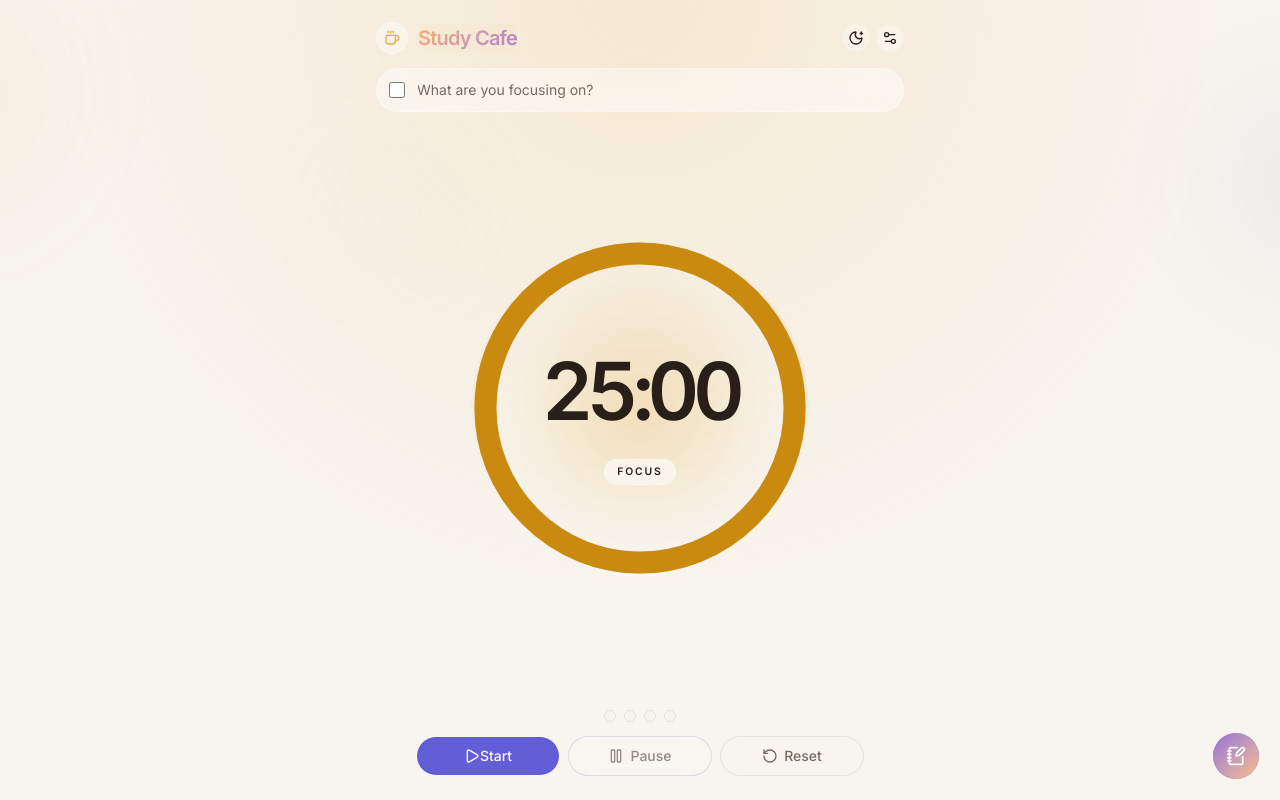
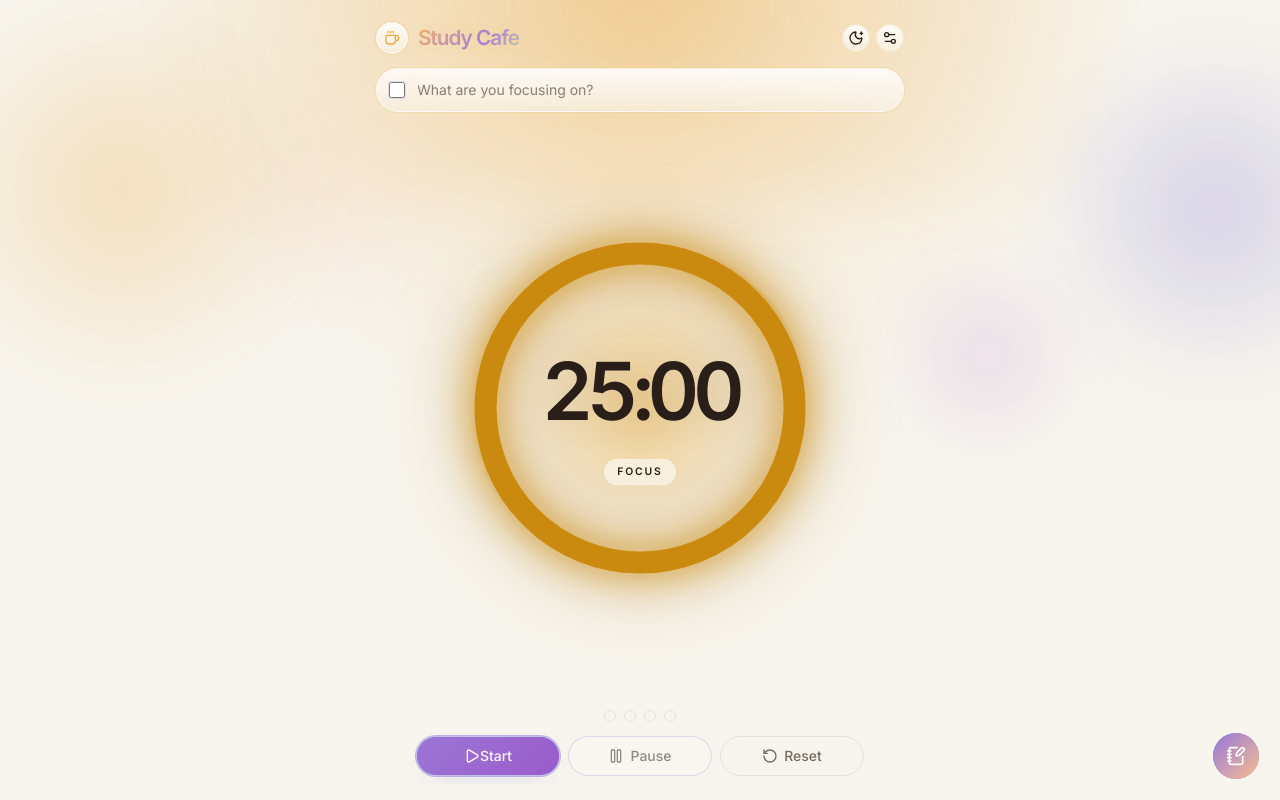
Before and after one commit to jsjasee/study-timer, a Next.js app: page / in a window 1280 px wide. Built offline with nearby package versions, Linux system fonts and the light colour scheme.

Commit message:
ui overhaul

```diff
--- a/app/globals.css
+++ b/app/globals.css
@@ -90,10 +90,14 @@
   --ring-glow-short: oklch(0.7 0.11 185);
   --ring-glow-long: oklch(0.68 0.09 145);
   --ring-track: oklch(0 0 0 / 0.06);
-  --aurora-base: color-mix(in oklch, var(--accent) 16%, transparent);
-  --aurora-blob-1: color-mix(in oklch, var(--accent) 22%, transparent);
-  --aurora-blob-2: color-mix(in oklch, var(--primary) 18%, transparent);
-  --aurora-blob-3: color-mix(in oklch, oklch(0.9 0.05 40) 18%, transparent);
+  --ring-track-strong: color-mix(in oklch, white 92%, var(--background) 8%);
+  --aurora-base: color-mix(in oklch, var(--accent) 26%, transparent);
+  --aurora-blob-1: color-mix(in oklch, var(--accent) 36%, transparent);
+  --aurora-blob-2: color-mix(in oklch, var(--primary) 28%, transparent);
+  --aurora-blob-3: color-mix(in oklch, oklch(0.9 0.05 40) 26%, transparent);
+  --aurora-blob-4: color-mix(in oklch, oklch(0.66 0.14 310) 24%, transparent);
+  --aurora-cafe-glow: color-mix(in oklch, var(--accent) 34%, transparent);
+  --aurora-window: color-mix(in oklch, white 16%, transparent);
 }
 
 .dark {
@@ -135,10 +139,14 @@
   --ring-glow-short: oklch(0.78 0.13 185);
   --ring-glow-long: oklch(0.75 0.1 145);
   --ring-track: oklch(1 0 0 / 0.08);
-  --aurora-base: color-mix(in oklch, var(--primary) 14%, transparent);
-  --aurora-blob-1: color-mix(in oklch, var(--primary) 20%, transparent);
-  --aurora-blob-2: color-mix(in oklch, var(--accent) 14%, transparent);
-  --aurora-blob-3: color-mix(in oklch, oklch(0.62 0.08 250) 16%, transparent);
+  --ring-track-strong: color-mix(in oklch, white 90%, var(--background) 10%);
+  --aurora-base: color-mix(in oklch, var(--primary) 22%, transparent);
+  --aurora-blob-1: color-mix(in oklch, var(--primary) 34%, transparent);
+  --aurora-blob-2: color-mix(in oklch, var(--accent) 24%, transparent);
+  --aurora-blob-3: color-mix(in oklch, oklch(0.62 0.08 250) 24%, transparent);
+  --aurora-blob-4: color-mix(in oklch, oklch(0.7 0.14 290) 24%, transparent);
+  --aurora-cafe-glow: color-mix(in oklch, var(--accent) 28%, transparent);
+  --aurora-window: color-mix(in oklch, white 10%, transparent);
 }
 
 @layer base {
@@ -152,11 +160,13 @@
 
   body {
     @apply min-h-full bg-background text-foreground;
-    background-image: linear-gradient(
-      180deg,
-      var(--background),
-      color-mix(in oklch, var(--background) 94%, black 6%)
-    );
+    background-image:
+      radial-gradient(circle at 50% -12%, color-mix(in oklch, var(--aurora-cafe-glow) 82%, transparent), transparent 34%),
+      linear-gradient(
+        180deg,
+        color-mix(in oklch, var(--background) 94%, black 6%),
+        var(--background)
+      );
   }
 }
 
@@ -166,8 +176,8 @@
 
 .aurora-blob {
   background: radial-gradient(circle at center, var(--aurora-blob-1), transparent 68%);
-  filter: blur(44px);
-  opacity: 0.55;
+  filter: blur(30px);
+  opacity: 0.82;
   will-change: transform;
 }
 
@@ -177,6 +187,30 @@
 
 .aurora-blob-accent {
   background: radial-gradient(circle at center, var(--aurora-blob-3), transparent 68%);
+}
+
+.aurora-blob-violet {
+  background: radial-gradient(circle at center, var(--aurora-blob-4), transparent 68%);
+}
+
+.aurora-cafe-glow {
+  background: radial-gradient(
+    circle at 50% 10%,
+    var(--aurora-cafe-glow),
+    transparent 72%
+  );
+  filter: blur(32px);
+  opacity: 0.9;
+}
+
+.aurora-window-haze {
+  background: radial-gradient(
+    ellipse at center,
+    var(--aurora-window),
+    transparent 74%
+  );
+  filter: blur(36px);
+  opacity: 0.38;
 }
 
 .shimmer-button {
@@ -211,11 +245,11 @@
 .donut-glow {
   background: radial-gradient(
     circle at center,
-    color-mix(in oklch, var(--donut-glow-color) 26%, transparent),
+    color-mix(in oklch, var(--donut-glow-color) 38%, transparent),
     transparent 62%
   );
-  filter: blur(20px);
-  opacity: 0.9;
+  filter: blur(14px);
+  opacity: 1;
   transition: background 0.3s ease;
 }
 
@@ -223,27 +257,41 @@
   animation: donut-breathe 4.8s ease-in-out infinite;
 }
 
+.donut-halo {
+  background: radial-gradient(
+    circle at center,
+    color-mix(in oklch, var(--donut-glow-color) 18%, transparent),
+    transparent 58%
+  );
+  filter: blur(30px);
+  opacity: 0.95;
+}
+
+.donut-halo-running {
+  animation: donut-halo-breathe 5.2s ease-in-out infinite;
+}
+
 .donut-orbit {
   background: conic-gradient(
     from 0deg,
-    transparent 0deg 32deg,
-    color-mix(in oklch, var(--donut-glow-color) 82%, transparent) 70deg,
-    transparent 112deg 235deg,
-    color-mix(in oklch, var(--donut-glow-color) 35%, transparent) 280deg,
+    transparent 0deg 18deg,
+    color-mix(in oklch, var(--donut-glow-color) 92%, transparent) 48deg,
+    transparent 92deg 210deg,
+    color-mix(in oklch, var(--donut-glow-color) 54%, transparent) 258deg,
     transparent 330deg 360deg
   );
-  filter: blur(7px);
-  opacity: 0.5;
+  filter: blur(5px);
+  opacity: 0.78;
   transition: opacity 0.3s ease, background 0.3s ease;
   -webkit-mask: radial-gradient(
     farthest-side,
-    transparent calc(100% - 20px),
-    #000 calc(100% - 16px)
+    transparent calc(100% - 18px),
+    #000 calc(100% - 13px)
   );
   mask: radial-gradient(
     farthest-side,
-    transparent calc(100% - 20px),
-    #000 calc(100% - 16px)
+    transparent calc(100% - 18px),
+    #000 calc(100% - 13px)
   );
 }
 
@@ -252,7 +300,24 @@
 }
 
 .donut-orbit-idle {
-  opacity: 0.22;
+  opacity: 0.4;
+}
+
+.next-phase-button::before {
+  content: "";
+  position: absolute;
+  inset: -2px;
+  border-radius: inherit;
+  background: linear-gradient(
+    120deg,
+    color-mix(in oklch, var(--accent) 92%, white 8%),
+    color-mix(in oklch, var(--primary) 28%, var(--accent) 72%),
+    color-mix(in oklch, var(--accent) 92%, white 8%)
+  );
+  z-index: -1;
+  opacity: 0.9;
+  filter: blur(6px);
+  animation: next-phase-rim 3.2s linear infinite;
 }
 
 @keyframes shimmer-sweep {
@@ -279,6 +344,19 @@
   }
 }
 
+@keyframes donut-halo-breathe {
+  0%,
+  100% {
+    transform: scale(0.96);
+    opacity: 0.72;
+  }
+
+  50% {
+    transform: scale(1.035);
+    opacity: 1;
+  }
+}
+
 @keyframes donut-orbit-spin {
   from {
     transform: rotate(0deg);
@@ -289,6 +367,16 @@
   }
 }
 
+@keyframes next-phase-rim {
+  from {
+    filter: blur(6px) hue-rotate(0deg);
+  }
+
+  to {
+    filter: blur(6px) hue-rotate(18deg);
+  }
+}
+
 ::selection {
   background: color-mix(in oklch, var(--primary) 25%, transparent);
 }
--- a/components/app/app-header.tsx
+++ b/components/app/app-header.tsx
@@ -17,13 +17,17 @@ export function AppHeader({
   const ThemeIcon = theme === "light" ? MoonStar : SunMedium
 
   return (
-    <header className="flex min-h-11 items-center justify-between gap-3">
+    <header className="relative flex min-h-11 items-center justify-between gap-3">
+      <div
+        aria-hidden="true"
+        className="absolute inset-x-[14%] top-[-60%] h-16 rounded-full bg-[radial-gradient(circle,color-mix(in_oklch,var(--accent)_22%,transparent),transparent_72%)] blur-2xl"
+      />
       <div className="flex min-w-0 items-center gap-2.5">
-        <div className="flex size-8 shrink-0 items-center justify-center rounded-full border border-white/30 bg-white/40 text-accent shadow-[0_8px_24px_-14px_var(--accent)] backdrop-blur-md dark:border-white/10 dark:bg-white/8">
+        <div className="flex size-8 shrink-0 items-center justify-center rounded-full border border-white/35 bg-[linear-gradient(180deg,color-mix(in_oklch,var(--card)_72%,white_28%),color-mix(in_oklch,var(--card)_56%,transparent))] text-accent shadow-[0_0_0_1px_color-mix(in_oklch,var(--accent)_24%,transparent),0_10px_26px_-14px_color-mix(in_oklch,var(--accent)_55%,transparent)] backdrop-blur-md dark:border-white/10 dark:bg-[linear-gradient(180deg,color-mix(in_oklch,var(--card)_88%,white_12%),color-mix(in_oklch,var(--card)_36%,transparent))]">
           <Coffee className="size-4" />
         </div>
-        <h1 className="truncate text-lg font-semibold tracking-[-0.04em] text-foreground sm:text-xl">
-          <span className="bg-[linear-gradient(135deg,color-mix(in_oklch,var(--accent)_84%,white_16%),color-mix(in_oklch,var(--primary)_72%,white_28%))] bg-clip-text text-transparent drop-shadow-[0_0_16px_color-mix(in_oklch,var(--accent)_24%,transparent)]">
+        <h1 className="truncate text-[1.18rem] font-semibold tracking-[-0.05em] text-foreground sm:text-[1.3rem]">
+          <span className="bg-[linear-gradient(135deg,color-mix(in_oklch,var(--accent)_90%,white_10%)_0%,color-mix(in_oklch,var(--primary)_74%,white_26%)_65%,color-mix(in_oklch,var(--ring-short)_54%,white_46%)_100%)] bg-clip-text text-transparent drop-shadow-[0_0_20px_color-mix(in_oklch,var(--accent)_32%,transparent)]">
             Study Cafe
           </span>
         </h1>
@@ -33,7 +37,7 @@ export function AppHeader({
           type="button"
           size="icon-sm"
           variant="ghost"
-          className="rounded-full border border-white/25 bg-white/35 text-foreground shadow-[0_10px_30px_-18px_color-mix(in_oklch,var(--foreground)_40%,transparent)] backdrop-blur-md hover:bg-white/55 dark:border-white/10 dark:bg-white/8 dark:hover:bg-white/12"
+          className="rounded-full border border-white/25 bg-[linear-gradient(180deg,color-mix(in_oklch,var(--card)_72%,white_28%),color-mix(in_oklch,var(--card)_58%,transparent))] text-foreground shadow-[0_10px_30px_-18px_color-mix(in_oklch,var(--foreground)_40%,transparent)] backdrop-blur-md hover:bg-white/55 dark:border-white/10 dark:bg-[linear-gradient(180deg,color-mix(in_oklch,var(--card)_82%,white_18%),color-mix(in_oklch,var(--card)_40%,transparent))] dark:hover:bg-white/12"
           onClick={onToggleTheme}
           aria-label={`Switch to ${theme === "light" ? "dark" : "light"} theme`}
         >
@@ -43,7 +47,7 @@ export function AppHeader({
           type="button"
           size="icon-sm"
           variant="ghost"
-          className="rounded-full border border-white/25 bg-white/35 text-foreground shadow-[0_10px_30px_-18px_color-mix(in_oklch,var(--foreground)_40%,transparent)] backdrop-blur-md hover:bg-white/55 dark:border-white/10 dark:bg-white/8 dark:hover:bg-white/12"
+          className="rounded-full border border-white/25 bg-[linear-gradient(180deg,color-mix(in_oklch,var(--card)_72%,white_28%),color-mix(in_oklch,var(--card)_58%,transparent))] text-foreground shadow-[0_10px_30px_-18px_color-mix(in_oklch,var(--foreground)_40%,transparent)] backdrop-blur-md hover:bg-white/55 dark:border-white/10 dark:bg-[linear-gradient(180deg,color-mix(in_oklch,var(--card)_82%,white_18%),color-mix(in_oklch,var(--card)_40%,transparent))] dark:hover:bg-white/12"
           onClick={onOpenSettings}
           aria-label="Open settings"
         >
--- a/components/task/active-task-card.tsx
+++ b/components/task/active-task-card.tsx
@@ -15,12 +15,16 @@ export function ActiveTaskCard({
   onCheckedChange,
 }: ActiveTaskCardProps) {
   return (
-    <label className="flex h-11 items-center gap-3 rounded-full border border-white/35 bg-white/45 px-3 shadow-[0_16px_50px_-28px_color-mix(in_oklch,var(--foreground)_28%,transparent)] backdrop-blur-xl dark:border-white/10 dark:bg-white/7">
+    <label className="relative flex h-11 items-center gap-3 overflow-hidden rounded-full border border-white/35 bg-[linear-gradient(180deg,color-mix(in_oklch,var(--card)_70%,white_30%),color-mix(in_oklch,var(--card)_54%,transparent))] px-3 shadow-[0_0_0_1px_color-mix(in_oklch,var(--accent)_14%,transparent),0_18px_50px_-28px_color-mix(in_oklch,var(--foreground)_28%,transparent)] backdrop-blur-xl dark:border-white/10 dark:bg-[linear-gradient(180deg,color-mix(in_oklch,var(--card)_84%,white_16%),color-mix(in_oklch,var(--card)_32%,transparent))]">
+      <span
+        aria-hidden="true"
+        className="absolute inset-y-1 left-3 w-12 rounded-full bg-[radial-gradient(circle,color-mix(in_oklch,var(--accent)_24%,transparent),transparent_72%)] blur-xl"
+      />
       <input
         type="checkbox"
         checked={checked}
         onChange={(event) => onCheckedChange(event.target.checked)}
-        className="size-4 shrink-0 rounded border-border bg-transparent text-primary focus:ring-4 focus:ring-ring/20"
+        className="relative z-10 size-4 shrink-0 rounded border-border bg-transparent text-primary shadow-[0_0_0_1px_color-mix(in_oklch,var(--primary)_14%,transparent)] focus:ring-4 focus:ring-ring/20"
         aria-label="Mark active task as complete"
       />
       <Input
@@ -28,7 +32,7 @@ export function ActiveTaskCard({
         onChange={(event) => onTextChange(event.target.value)}
         placeholder="What are you focusing on?"
         className={cn(
-          "h-auto border-0 bg-transparent px-0 text-sm shadow-none focus-visible:border-0 focus-visible:ring-0",
+          "relative z-10 h-auto border-0 bg-transparent px-0 text-sm shadow-none placeholder:text-muted-foreground/85 focus-visible:border-0 focus-visible:ring-0",
           checked && "line-through opacity-65"
         )}
         aria-label="Active task"
--- a/components/timer/donut-timer.tsx
+++ b/components/timer/donut-timer.tsx
@@ -25,6 +25,12 @@ const glowClassNameByPhase: Record<TimerPhase, string> = {
   longBreak: "donut-glow-long",
 }
 
+const ringStrokeByPhase: Record<TimerPhase, string> = {
+  focus: "var(--ring-focus)",
+  shortBreak: "var(--ring-short)",
+  longBreak: "var(--ring-long)",
+}
+
 export function DonutTimer({
   phase,
   remainingSeconds,
@@ -46,6 +52,14 @@ export function DonutTimer({
       <div
         aria-hidden="true"
         className={cn(
+          "donut-halo absolute inset-[6%] rounded-full",
+          glowClassNameByPhase[phase],
+          isRunning && "donut-halo-running"
+        )}
+      />
+      <div
+        aria-hidden="true"
+        className={cn(
           "donut-glow absolute inset-[9%] rounded-full",
           glowClassNameByPhase[phase],
           isRunning && "donut-glow-running"
@@ -63,7 +77,7 @@ export function DonutTimer({
 
       <svg
         viewBox="0 0 200 200"
-        className="relative z-10 size-[min(68vw,41dvh,23rem)] -rotate-90 overflow-visible sm:size-[min(62vw,46dvh,25rem)]"
+        className="relative z-10 size-[min(68vw,41dvh,23rem)] -rotate-90 overflow-visible drop-shadow-[0_0_38px_color-mix(in_oklch,var(--foreground)_7%,transparent)] sm:size-[min(62vw,46dvh,25rem)]"
         role="img"
         aria-label={`${phase} timer showing ${formatRemainingTime(clampedRemainingSeconds)} remaining`}
       >
@@ -72,7 +86,8 @@ export function DonutTimer({
           cy="100"
           r={radius}
           fill="none"
-          stroke="var(--ring-track)"
+          stroke="var(--ring-track-strong)"
+          strokeOpacity="0.95"
           strokeWidth="12"
         />
         <circle
@@ -80,7 +95,7 @@ export function DonutTimer({
           cy="100"
           r={radius}
           fill="none"
-          stroke="currentColor"
+          stroke={ringStrokeByPhase[phase]}
           strokeWidth="12"
           strokeLinecap="round"
           strokeDasharray={circumference}
@@ -89,11 +104,14 @@ export function DonutTimer({
             "transition-[stroke-dashoffset,stroke] duration-1000 ease-linear",
             ringClassNameByPhase[phase]
           )}
+          style={{
+            filter: `drop-shadow(0 0 10px ${ringStrokeByPhase[phase]}) drop-shadow(0 0 22px color-mix(in oklch, ${ringStrokeByPhase[phase]} 46%, transparent))`,
+          }}
         />
       </svg>
 
       <div className="pointer-events-none absolute inset-0 z-20 flex flex-col items-center justify-center">
-        <div className="timer-digits text-[clamp(2.8rem,10vw,5rem)] font-semibold tracking-[-0.08em] text-foreground">
+        <div className="timer-digits text-[clamp(2.8rem,10vw,5rem)] font-semibold tracking-[-0.08em] text-foreground drop-shadow-[0_0_18px_color-mix(in_oklch,var(--foreground)_10%,transparent)]">
           {formatRemainingTime(clampedRemainingSeconds)}
         </div>
         <PhaseBadge phase={phase} />
--- a/components/timer/timer-controls.tsx
+++ b/components/timer/timer-controls.tsx
@@ -27,7 +27,7 @@ export function TimerControls({
       {isCompleted ? (
         <ShimmerButton
           size="lg"
-          className="h-10 rounded-full bg-[var(--accent)] text-[var(--accent-foreground)] shadow-[0_0_0_1px_color-mix(in_oklch,var(--accent)_45%,transparent),0_12px_30px_-16px_var(--ring-glow-focus)] hover:bg-[color-mix(in_oklch,var(--accent)_88%,white_12%)]"
+          className="next-phase-button h-10 rounded-full border border-[color:var(--accent)] bg-[linear-gradient(135deg,color-mix(in_oklch,var(--accent)_88%,white_12%),color-mix(in_oklch,var(--primary)_26%,var(--accent)_74%))] text-[var(--accent-foreground)] shadow-[0_0_0_1px_color-mix(in_oklch,var(--accent)_65%,transparent),0_0_24px_color-mix(in_oklch,var(--ring-glow-focus)_40%,transparent),0_18px_40px_-18px_color-mix(in_oklch,var(--ring-glow-focus)_65%,transparent)] hover:brightness-105"
           shimmerClassName="opacity-100"
           onClick={onAdvance}
         >
@@ -37,7 +37,7 @@ export function TimerControls({
       ) : (
         <ShimmerButton
           size="lg"
-          className="h-10 rounded-full shadow-[0_16px_32px_-20px_color-mix(in_oklch,var(--primary)_75%,transparent)]"
+          className="h-10 rounded-full border border-white/20 bg-[linear-gradient(135deg,color-mix(in_oklch,var(--primary)_80%,white_20%),color-mix(in_oklch,var(--accent)_18%,var(--primary)_82%))] text-primary-foreground shadow-[0_0_0_1px_color-mix(in_oklch,var(--primary)_42%,transparent),0_18px_34px_-18px_color-mix(in_oklch,var(--primary)_75%,transparent)]"
           onClick={onStart}
           disabled={isRunning}
         >
@@ -48,7 +48,7 @@ export function TimerControls({
       <Button
         size="lg"
         variant="ghost"
-        className="h-10 rounded-full border border-primary/35 bg-white/35 text-foreground backdrop-blur-md hover:bg-white/50 dark:bg-white/8 dark:hover:bg-white/12"
+        className="h-10 rounded-full border border-primary/35 bg-white/35 text-foreground shadow-[0_10px_22px_-20px_color-mix(in_oklch,var(--primary)_70%,transparent)] backdrop-blur-md hover:bg-white/50 dark:bg-white/8 dark:hover:bg-white/12"
         onClick={onPause}
         disabled={!isRunning || isCompleted}
       >
--- a/components/ui/aurora-background.tsx
+++ b/components/ui/aurora-background.tsx
@@ -17,42 +17,57 @@ export function AuroraBackground({ className }: AuroraBackgroundProps) {
         className
       )}
     >
-      <div className="absolute inset-0 bg-[radial-gradient(circle_at_top,var(--aurora-base),transparent_58%)]" />
+      <div className="absolute inset-0 bg-[radial-gradient(circle_at_50%_-8%,var(--aurora-base),transparent_48%)]" />
+      <div className="aurora-cafe-glow absolute inset-x-0 top-[-8%] h-[34vh]" />
+      <div className="aurora-window-haze absolute inset-x-[8%] top-[18%] h-[38vh] rounded-[50%]" />
       <motion.div
-        className="aurora-blob absolute left-[-18%] top-[-10%] h-[42vh] w-[42vh] rounded-full"
+        className="aurora-blob absolute left-[-8%] top-[-4%] h-[52vh] w-[52vh] rounded-full"
         animate={{
-          x: ["0%", "8%", "0%"],
-          y: ["0%", "6%", "0%"],
-          scale: [1, 1.08, 1],
+          x: ["0%", "10%", "0%"],
+          y: ["0%", "7%", "0%"],
+          scale: [1, 1.1, 1],
         }}
         transition={{
-          duration: 26,
+          duration: 24,
           repeat: Infinity,
           ease: "easeInOut",
         }}
       />
       <motion.div
-        className="aurora-blob aurora-blob-secondary absolute right-[-14%] top-[4%] h-[36vh] w-[36vh] rounded-full"
+        className="aurora-blob aurora-blob-secondary absolute right-[-10%] top-[2%] h-[46vh] w-[46vh] rounded-full"
         animate={{
-          x: ["0%", "-7%", "0%"],
-          y: ["0%", "7%", "0%"],
-          scale: [1, 1.12, 1],
+          x: ["0%", "-8%", "0%"],
+          y: ["0%", "8%", "0%"],
+          scale: [1, 1.14, 1],
         }}
         transition={{
-          duration: 30,
+          duration: 28,
           repeat: Infinity,
           ease: "easeInOut",
         }}
       />
       <motion.div
-        className="aurora-blob aurora-blob-accent absolute left-[24%] top-[14%] h-[24vh] w-[24vh] rounded-full"
+        className="aurora-blob aurora-blob-accent absolute left-[16%] top-[10%] h-[32vh] w-[32vh] rounded-full"
         animate={{
-          x: ["0%", "-5%", "0%"],
-          y: ["0%", "10%", "0%"],
-          scale: [1, 1.06, 1],
+          x: ["0%", "-6%", "0%"],
+          y: ["0%", "11%", "0%"],
+          scale: [1, 1.08, 1],
         }}
         transition={{
-          duration: 34,
+          duration: 32,
+          repeat: Infinity,
+          ease: "easeInOut",
+        }}
+      />
+      <motion.div
+        className="aurora-blob aurora-blob-violet absolute right-[14%] top-[30%] h-[28vh] w-[28vh] rounded-full"
+        animate={{
+          x: ["0%", "-6%", "0%"],
+          y: ["0%", "6%", "0%"],
+          scale: [1, 1.05, 1],
+        }}
+        transition={{
+          duration: 36,
           repeat: Infinity,
           ease: "easeInOut",
         }}
```
